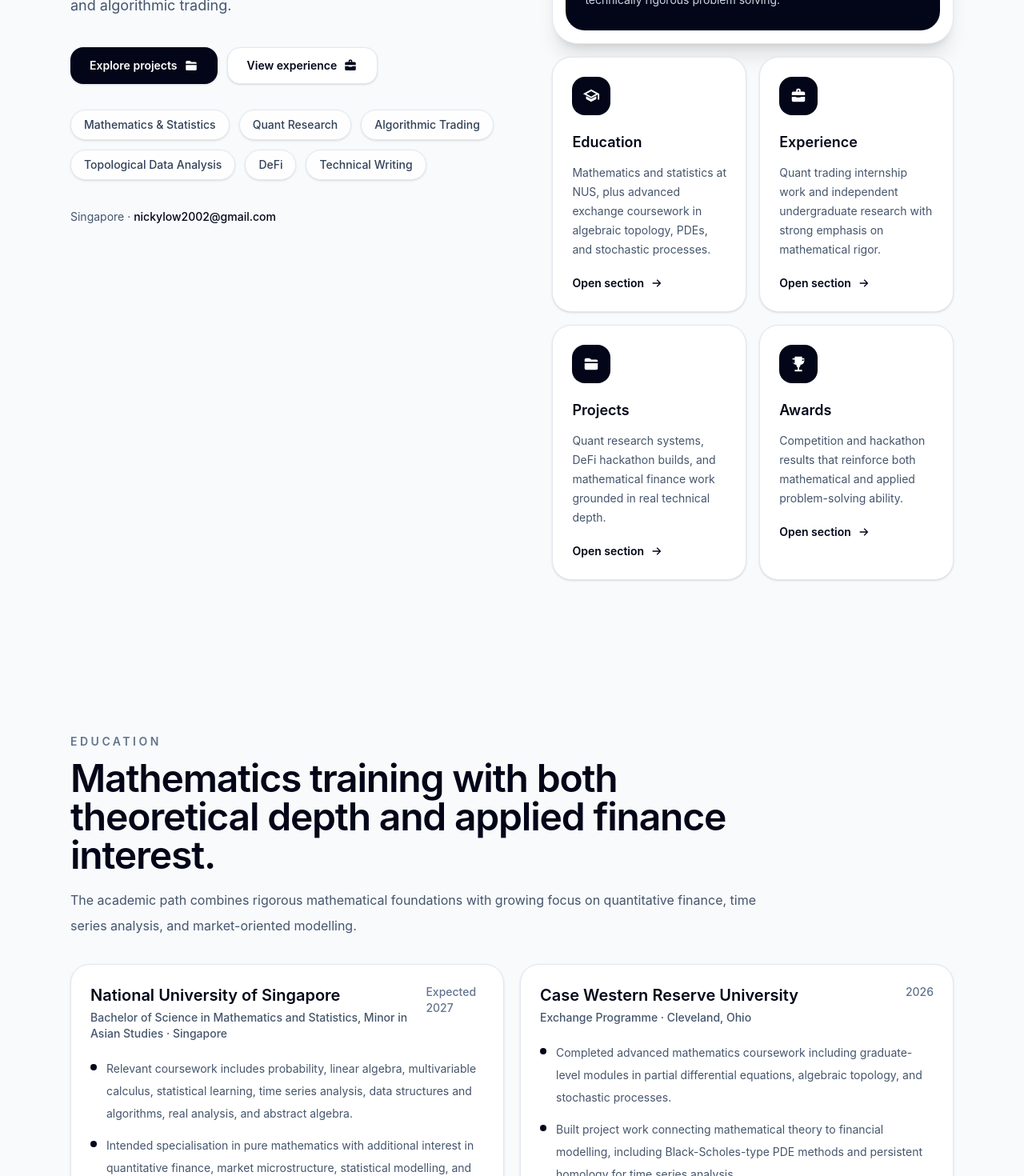
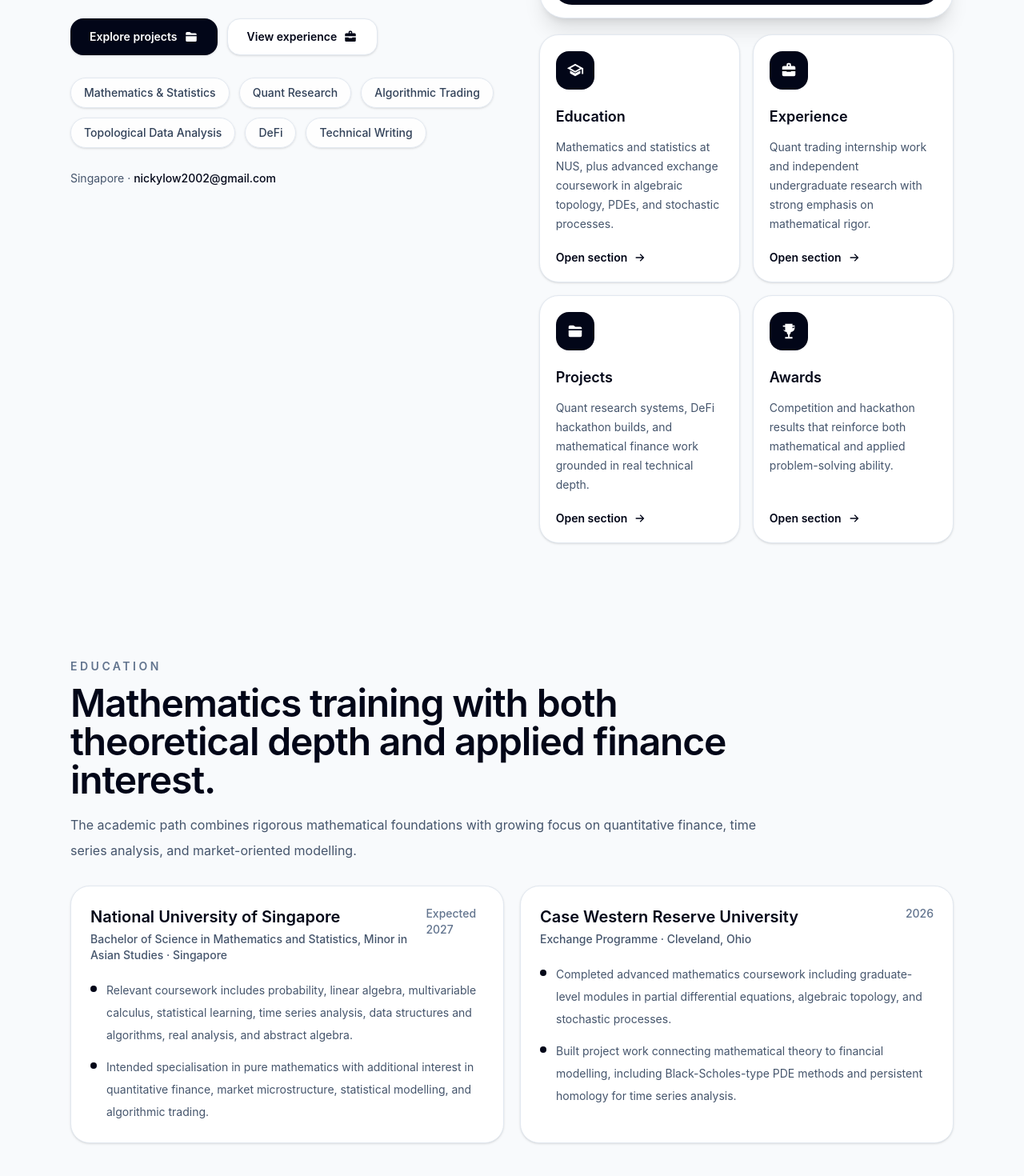
Before and after one commit to XtremeFire02/quant-project-website, a React (Vite) app: page / in a window 1280 px wide. Shown: the part 860-2330 px from the top of the page at 80% size. Built offline with nearby package versions, Linux system fonts and the light colour scheme.

Commit message:
Update website

```diff
--- a/src/App.jsx
+++ b/src/App.jsx
@@ -140,7 +140,8 @@ const projectItems = [
     stack: 'Algebraic Topology, Python',
     description:
       'Studied Vietoris-Rips filtrations, chain complexes, homology maps, and barcodes to interpret persistent features in financial time series as potential indicators of regime structure.',
-    cta: 'Project summary on page',
+    href: topologyPdfPath,
+    cta: 'Preview PDF',
   },
 ];
 
@@ -191,6 +192,8 @@ const portraitImagePath = '/portrait.jpg';
 
 const portraitFallbackPath = '/portrait-placeholder.svg';
 
+const topologyPdfPath = '/Alg_Topo_Final_Project.pdf';
+
 const externalLinks = [
   {
     title: 'GitHub',
@@ -212,6 +215,13 @@ const externalLinks = [
     href: 'https://github.com/XtremeFire02/fintech-summit',
     icon: 'code',
     cta: 'Open project',
+  },
+  {
+    title: 'Topology Project PDF',
+    description: 'Preview the persistent homology write-up directly in the browser as a PDF.',
+    href: topologyPdfPath,
+    icon: 'external',
+    cta: 'Open PDF',
   },
   {
     title: 'Email',
@@ -266,7 +276,8 @@ function runSmokeTests() {
   console.assert(profileShortcuts.length === 3, 'Expected 3 profile shortcuts');
   console.assert(educationItems.length === 2, 'Expected 2 education items');
   console.assert(experienceItems.length === 2, 'Expected 2 experience items');
-  console.assert(projectItems.length === 3, 'Expected 3 project items');
+  console.assert(projectItems.every((item) => item.cta), 'Expected every project item to have a CTA');
+  console.assert(externalLinks.some((link) => link.title === 'Topology Project PDF'), 'Expected topology PDF external link');
   console.assert(leadershipItems.length === 2, 'Expected 2 leadership items');
   console.assert(awardItems.length === 3, 'Expected 3 awards');
   console.assert(skillGroups.length === 4, 'Expected 4 skill groups');
@@ -277,12 +288,12 @@ if (typeof window !== 'undefined') {
 }
 
 const Section = ({ id, eyebrow, title, description, children }) => (
-  <section id={id} className="mx-auto max-w-6xl px-6 py-20">
+  <section id={id} className="mx-auto max-w-6xl px-6 py-14 md:py-16">
     <div>
       <p className="mb-3 text-sm font-semibold uppercase tracking-[0.25em] text-slate-500">{eyebrow}</p>
       <h2 className="max-w-4xl text-3xl font-semibold tracking-tight text-slate-950 md:text-5xl">{title}</h2>
       {description ? <p className="mt-4 max-w-4xl text-base leading-8 text-slate-600">{description}</p> : null}
-      <div className="mt-8">{children}</div>
+      <div className="mt-6 md:mt-7">{children}</div>
     </div>
   </section>
 );
@@ -318,13 +329,13 @@ const Pill = ({ children }) => (
 const SurfaceCard = ({ icon, title, description, href }) => (
   <a
     href={href}
-    className="group rounded-3xl border border-slate-200 bg-white p-6 shadow-sm transition hover:-translate-y-1 hover:shadow-md"
+    className="group flex h-full flex-col rounded-3xl border border-slate-200 bg-white p-5 shadow-sm transition hover:-translate-y-1 hover:shadow-md"
   >
     <div className="mb-5 flex h-12 w-12 items-center justify-center rounded-2xl bg-slate-950 text-white">
       <Icon name={icon} size={22} />
     </div>
     <h3 className="text-lg font-semibold text-slate-950">{title}</h3>
-    <p className="mt-3 text-sm leading-6 text-slate-600">{description}</p>
+    <p className="mt-3 flex-1 text-sm leading-6 text-slate-600">{description}</p>
     <span className="mt-5 inline-flex items-center gap-2 text-sm font-semibold text-slate-950">
       Open section
       <Icon name="arrowRight" size={16} className="transition group-hover:translate-x-0.5" />
@@ -339,7 +350,7 @@ const PortraitCard = () => (
         src={portraitImagePath}
         alt="Portrait of Nicholas Low Ying Ting"
         onError={handlePortraitError}
-        className="h-[420px] w-full object-cover object-center"
+        className="h-[360px] w-full object-cover object-center md:h-[420px]"
       />
     </div>
     <div className="mt-5 rounded-[1.5rem] bg-slate-950 p-6 text-white">
@@ -353,7 +364,7 @@ const PortraitCard = () => (
 );
 
 const DetailCard = ({ title, subtitle, meta, items }) => (
-  <div className="rounded-3xl border border-slate-200 bg-white p-6 shadow-sm">
+  <div className="h-full rounded-3xl border border-slate-200 bg-white p-6 shadow-sm">
     <div className="flex flex-col gap-2 md:flex-row md:items-start md:justify-between">
       <div>
         <h3 className="text-xl font-semibold text-slate-950">{title}</h3>
@@ -459,7 +470,7 @@ export default function App() {
 
       <header id="top" className="relative overflow-hidden">
         <div className="absolute inset-0 -z-10 bg-[radial-gradient(circle_at_top_left,_rgba(15,23,42,0.14),_transparent_32%),radial-gradient(circle_at_bottom_right,_rgba(59,130,246,0.14),_transparent_28%)]" />
-        <div className="mx-auto grid max-w-6xl gap-12 px-6 py-24 md:grid-cols-[1.05fr_0.95fr] md:py-28">
+        <div className="mx-auto grid max-w-6xl gap-8 px-6 py-18 md:grid-cols-[1.05fr_0.95fr] md:gap-10 md:py-20 xl:grid-cols-[1fr_0.95fr]">
           <div>
             <div className="mb-6 inline-flex items-center gap-2 rounded-full border border-slate-200 bg-white px-4 py-2 text-sm font-medium text-slate-700 shadow-sm">
               <Icon name="spark" size={16} />
@@ -471,7 +482,7 @@ export default function App() {
             <p className="mt-7 max-w-3xl text-lg leading-8 text-slate-600">
               I am a Mathematics and Statistics student at the National University of Singapore with interests in pure mathematics, quantitative finance, market microstructure, statistical modelling, and algorithmic trading.
             </p>
-            <div className="mt-9 flex flex-col gap-3 sm:flex-row">
+            <div className="mt-8 flex flex-col gap-3 sm:flex-row">
               <a
                 href="#projects"
                 className="inline-flex items-center justify-center gap-2 rounded-2xl bg-slate-950 px-6 py-3 text-sm font-semibold text-white shadow-sm transition hover:bg-slate-800"
@@ -487,12 +498,12 @@ export default function App() {
                 <Icon name="briefcase" size={18} />
               </a>
             </div>
-            <div className="mt-8 flex flex-wrap gap-3">
+            <div className="mt-7 flex flex-wrap gap-3">
               {profileHighlights.map((item) => (
                 <Pill key={item}>{item}</Pill>
               ))}
             </div>
-            <div className="mt-8 text-sm leading-7 text-slate-600">
+            <div className="mt-6 text-sm leading-7 text-slate-600">
               <p>
                 Singapore ·{' '}
                 <a href="mailto:nickylow2002@gmail.com" className="font-medium text-slate-950 hover:text-slate-700">
@@ -502,7 +513,7 @@ export default function App() {
             </div>
           </div>
 
-          <div className="space-y-4">
+          <div className="space-y-4 lg:space-y-5">
             <PortraitCard />
             <div className="grid gap-4 sm:grid-cols-2">
               {quickAccessCards.map((card) => (
@@ -563,10 +574,44 @@ export default function App() {
         title="Projects spanning quant research, DeFi, and mathematical finance."
         description="The project work reflects both technical implementation and mathematical curiosity, from systematic trading research to market design and topological methods for financial data."
       >
-        <div className="grid gap-5 md:grid-cols-3">
+        <div className="grid gap-5 md:grid-cols-2 xl:grid-cols-3">
           {projectItems.map((project) => (
             <ProjectCard key={project.title} {...project} />
           ))}
+        </div>
+        <div className="mt-6 grid gap-5 xl:grid-cols-[0.42fr_0.58fr]">
+          <div className="rounded-[2rem] border border-slate-200 bg-white p-6 shadow-sm">
+            <div>
+              <h3 className="text-xl font-semibold text-slate-950">Persistent Homology PDF Preview</h3>
+              <p className="mt-1 text-sm leading-6 text-slate-600">
+                Visitors can preview the write-up here or open the PDF in a new tab for a closer look.
+              </p>
+            </div>
+            <div className="mt-6 space-y-4 text-sm leading-7 text-slate-600">
+              <p>
+                This project connects algebraic topology concepts such as Vietoris-Rips filtrations, chain complexes, and barcodes to structure in financial time series.
+              </p>
+              <p>
+                The embedded preview keeps the work visible on-page while still letting readers open the full write-up separately.
+              </p>
+            </div>
+            <a
+              href={topologyPdfPath}
+              target="_blank"
+              rel="noreferrer"
+              className="mt-6 inline-flex items-center justify-center gap-2 rounded-2xl bg-slate-950 px-5 py-3 text-sm font-semibold text-white transition hover:bg-slate-800"
+            >
+              Open full PDF
+              <Icon name="external" size={16} />
+            </a>
+          </div>
+          <div className="rounded-[2rem] border border-slate-200 bg-white p-4 shadow-sm">
+            <iframe
+              title="Persistent Homology for Financial Time Series PDF preview"
+              src={`${topologyPdfPath}#view=FitH`}
+              className="h-[540px] w-full rounded-[1.5rem] border border-slate-200 lg:h-[620px]"
+            />
+          </div>
         </div>
       </Section>
 
```
Also changed, not shown: 1 other file (tests, documents, lock files or other folders).
